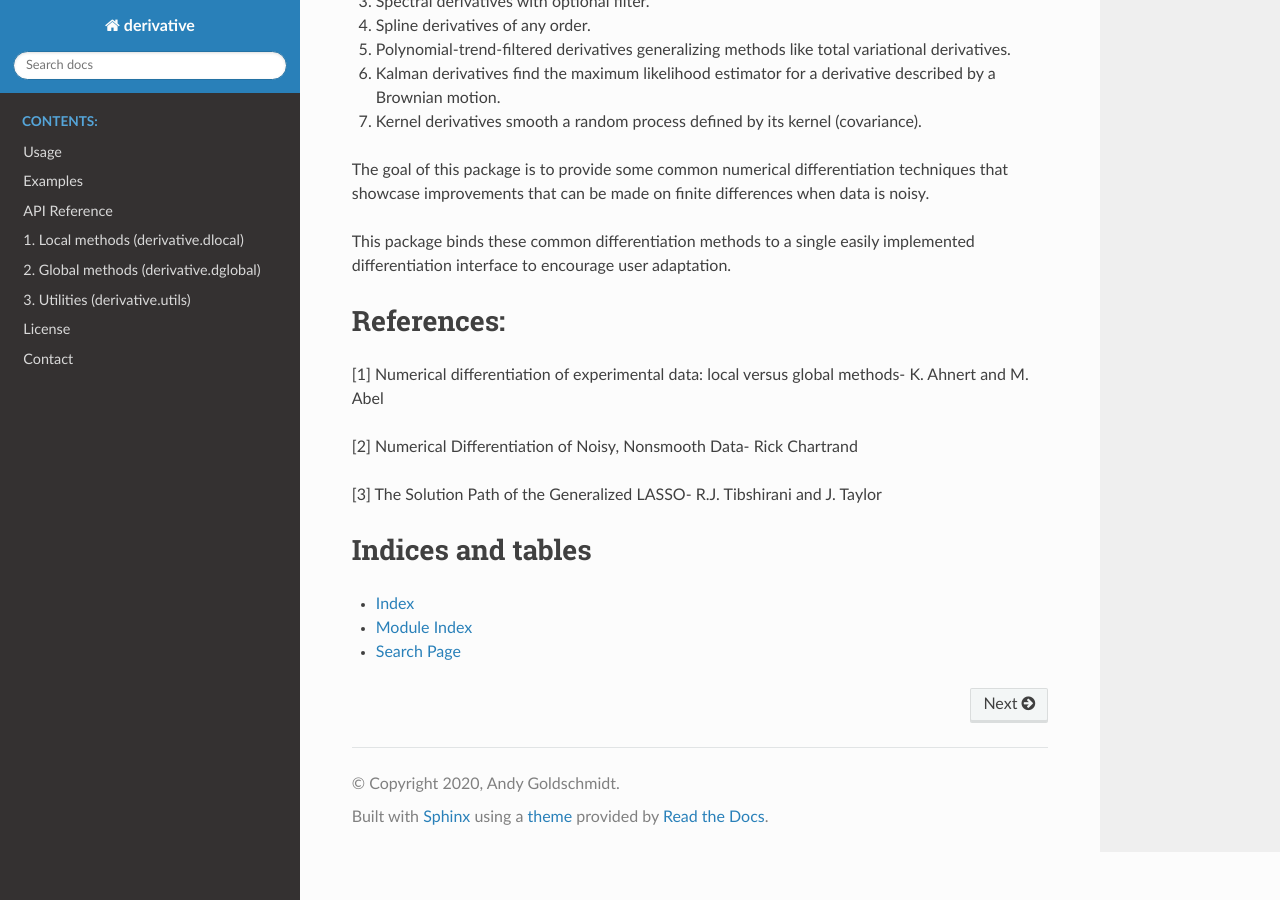
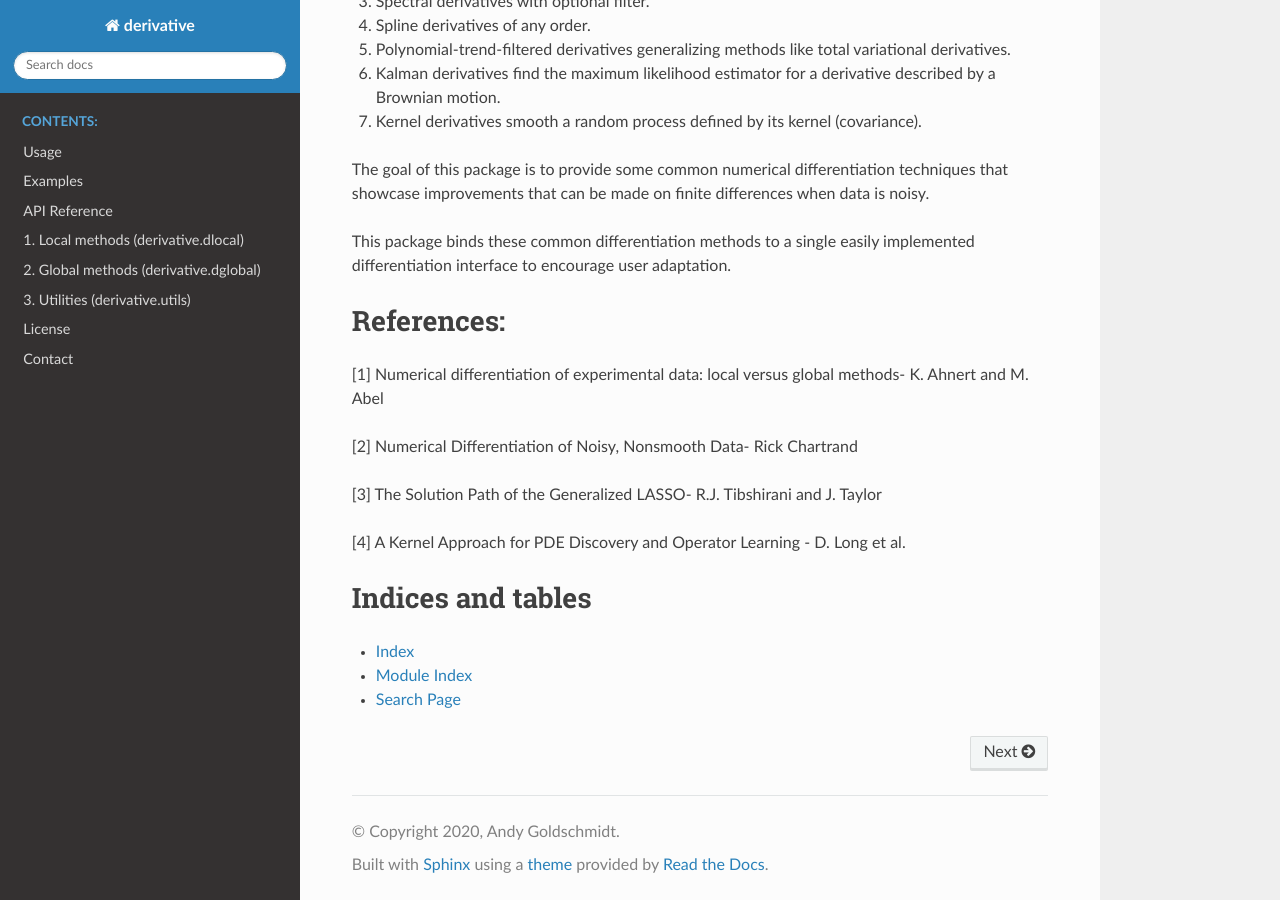
Before and after one commit to andgoldschmidt/derivative, a Sphinx documentation site: the page built from docs/index.rst, in a window 1280 px wide and 900 px high, scrolled down 1849 px. Built offline with Sphinx 7.4.7 and the Read the Docs theme 2.0.0, drawn with Linux system fonts in a browser that asks for light colours.

Commit message:
DOC: Finish Kernel method documentation
Add doc section in modules.rst
Add Kernel to top-level namespace
Add citation for paper

```diff
--- a/derivative/__init__.py
+++ b/derivative/__init__.py
@@ -1,5 +1,5 @@
 from .differentiation import dxdt, smooth_x, methods
-from .dglobal import Spectral, Spline, TrendFiltered, Kalman
+from .dglobal import Spectral, Spline, TrendFiltered, Kalman, Kernel
 from .dlocal import FiniteDifference, SavitzkyGolay
 
 from .__version__ import __version__
--- a/docs/index.rst
+++ b/docs/index.rst
@@ -83,6 +83,7 @@
 
 [3] The Solution Path of the Generalized LASSO- R.J. Tibshirani and J. Taylor
 
+[4] A Kernel Approach for PDE Discovery and Operator Learning - D. Long et al.
 
 Indices and tables
 ==================
--- a/docs/modules.rst
+++ b/docs/modules.rst
@@ -42,6 +42,11 @@
 
     .. autofunction:: derivative.dglobal.Kalman.__init__
 
+Kernel
+^^^^^^
+
+    .. autofunction:: derivative.dglobal.Kernel.__init__
+
 |
 |
 
```
